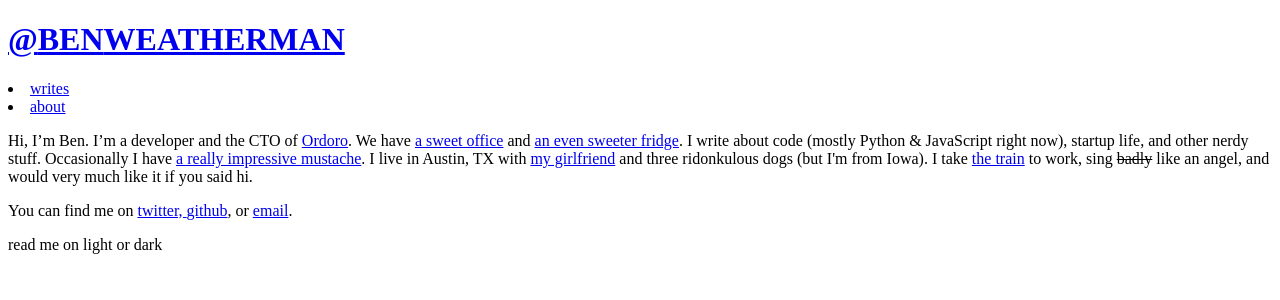
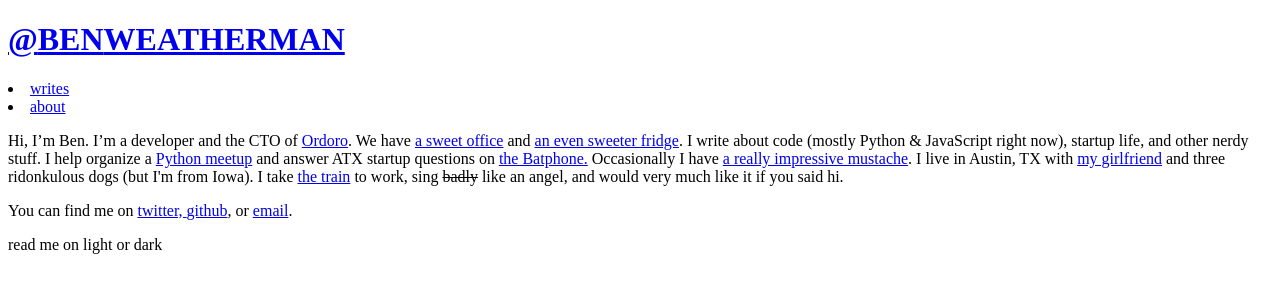
Before and after one commit to benweatherman/benweatherman.github.com, a Jekyll site: the page built from about.html, in a window 1280 px wide. Shown: the top 300 px of the page. Built offline with Jekyll 4.4.1, drawn with Linux system fonts in a browser that asks for light colours; nearby versions of some CDN libraries; a style sheet for code colours, icons or effects is not loaded.

Commit message:
More about me

```diff
--- a/about.html
+++ b/about.html
@@ -10,6 +10,8 @@ title: about
     We have <a href="http://www.mattomohundro.com/ordoro/project365/2012/02/27/head-honcho/">a sweet office</a>
     and <a href="http://www.mattomohundro.com/ordoro/project365/2012/03/09/fridge/">an even sweeter fridge</a>.
     I write about code (mostly Python &amp; JavaScript right now), startup life, and other nerdy stuff.
+    I help organize a <a href="http://www.meetup.com/austinwebpythonusergroup/">Python meetup</a>
+    and answer ATX startup questions on <a href="http://atxstartups.pockethotline.com/">the Batphone.</a>
     Occasionally I have <a href="http://www.mattomohundro.com/ordoro/project365/2012/02/09/von-kaiseruncle-rico/">a really impressive mustache</a>.
     I live in Austin, TX with <a href="http://twitter.com/elyseholladay">my girlfriend</a> and three ridonkulous dogs
     (but I'm from Iowa).
```
